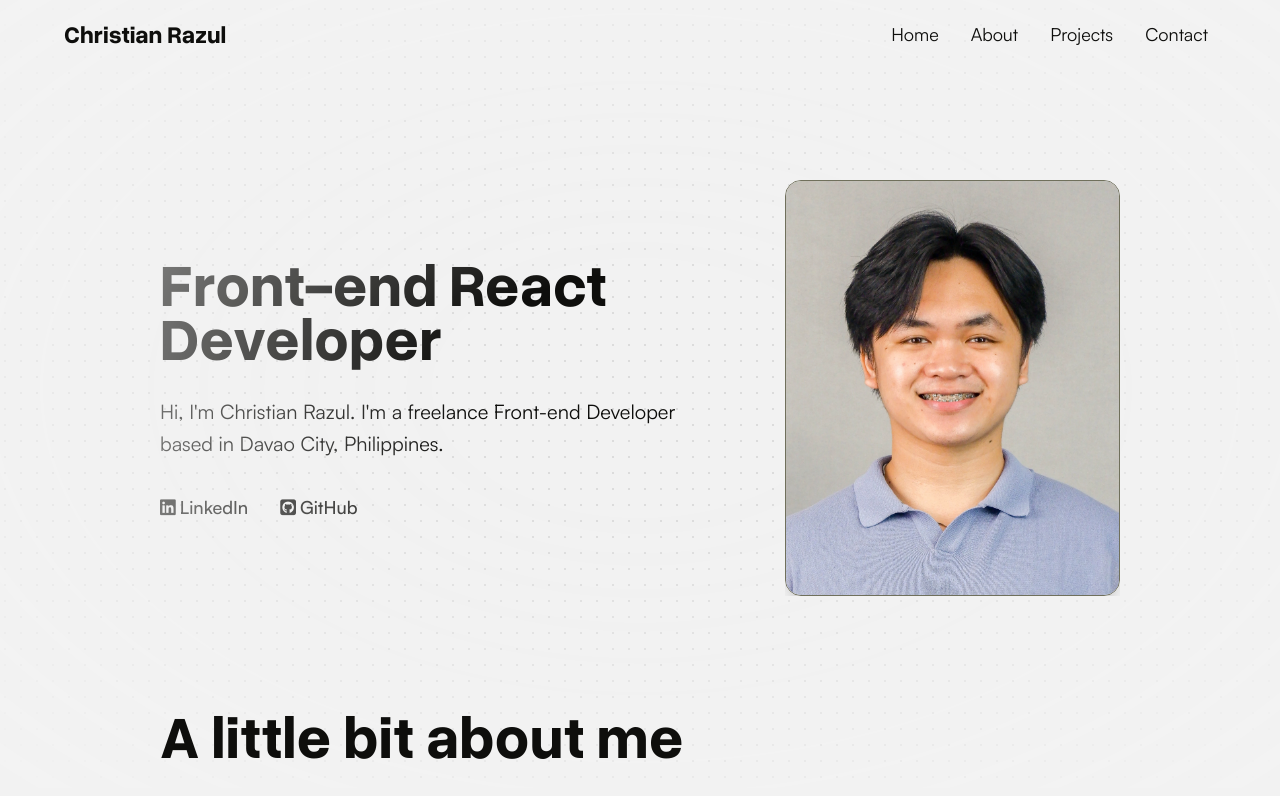
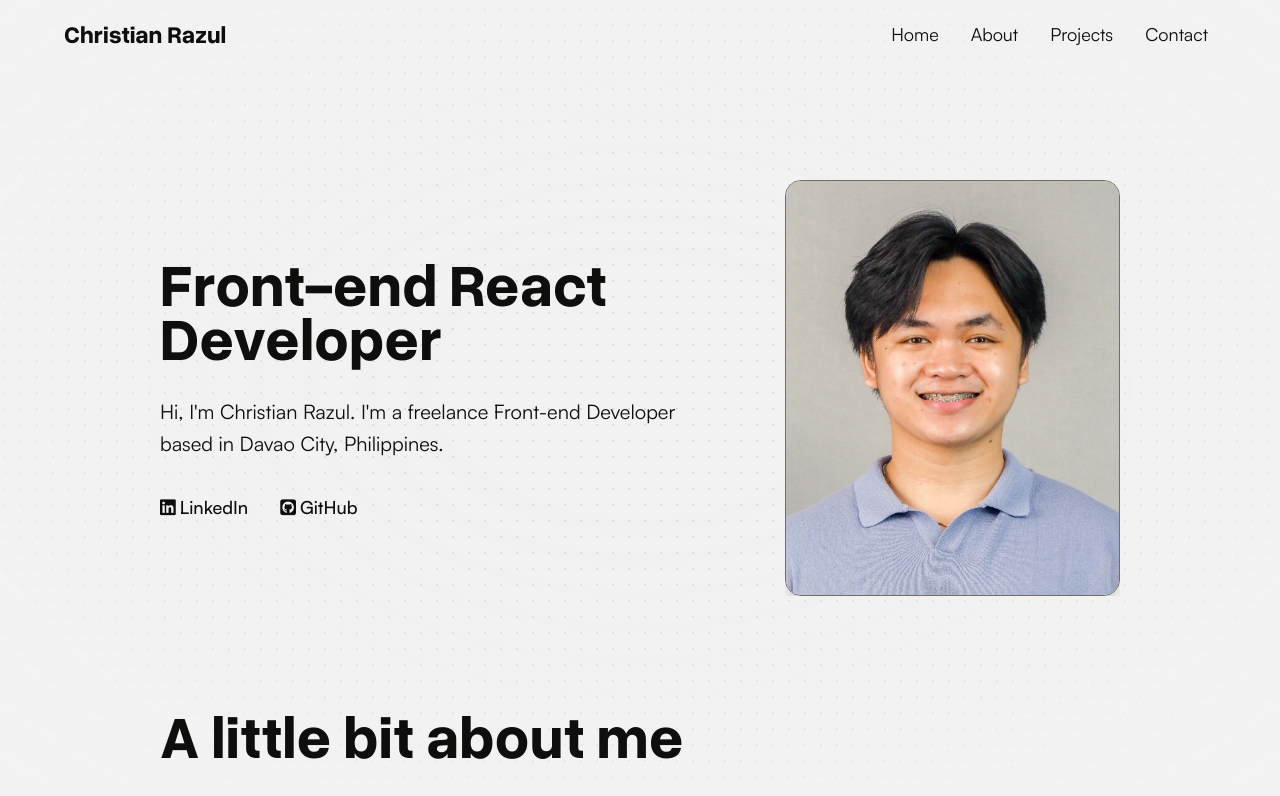
Before and after one commit to christianrazul/portfolio-2024, a React (Vite) app: page / in a window 1280 px wide. Shown: the top 796 px of the page. Built offline with nearby package versions, Linux system fonts and the light colour scheme.

Commit message:
Update Hero Section Z-index for bg

```diff
--- a/src/components/Homepage/HeroSection.tsx
+++ b/src/components/Homepage/HeroSection.tsx
@@ -34,7 +34,7 @@
       id="home"
     >
       <DottedBackground />
-      <div className="flex flex-col gap-8">
+      <div className="relative z-10 flex flex-col gap-8">
         <motion.h1
           className="text-6xl font-bold leading-extratight"
           variants={textVariants}
```
